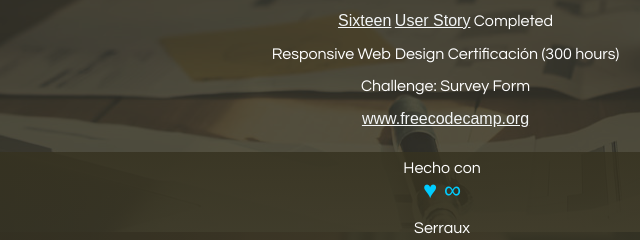
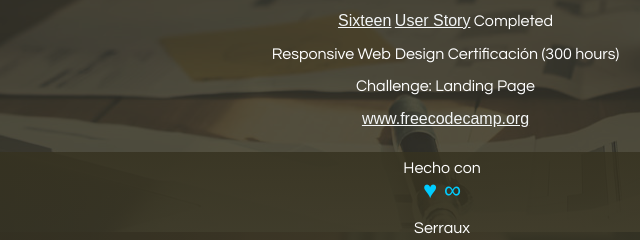
Before and after one commit to serraux/LandingPage, a plain HTML site: page index.html in a window 1280 px wide. Shown: the part 3256-3496 px from the top of the page, 198-838 px from the left. Drawn offline with Linux system fonts and the light colour scheme.

Commit message:
actualizaci{on pie de página

```diff
--- a/index.html
+++ b/index.html
@@ -263,7 +263,7 @@
             Completed
           </p>
           <p>Responsive Web Design Certificación (300 hours)</p>
-          <p>Challenge: Survey Form</p>
+          <p>Challenge: Landing Page</p>
           <p>
             <a href="https://www.freecodecamp.org/" target="_blank"
               >www.freecodecamp.org</a
```
